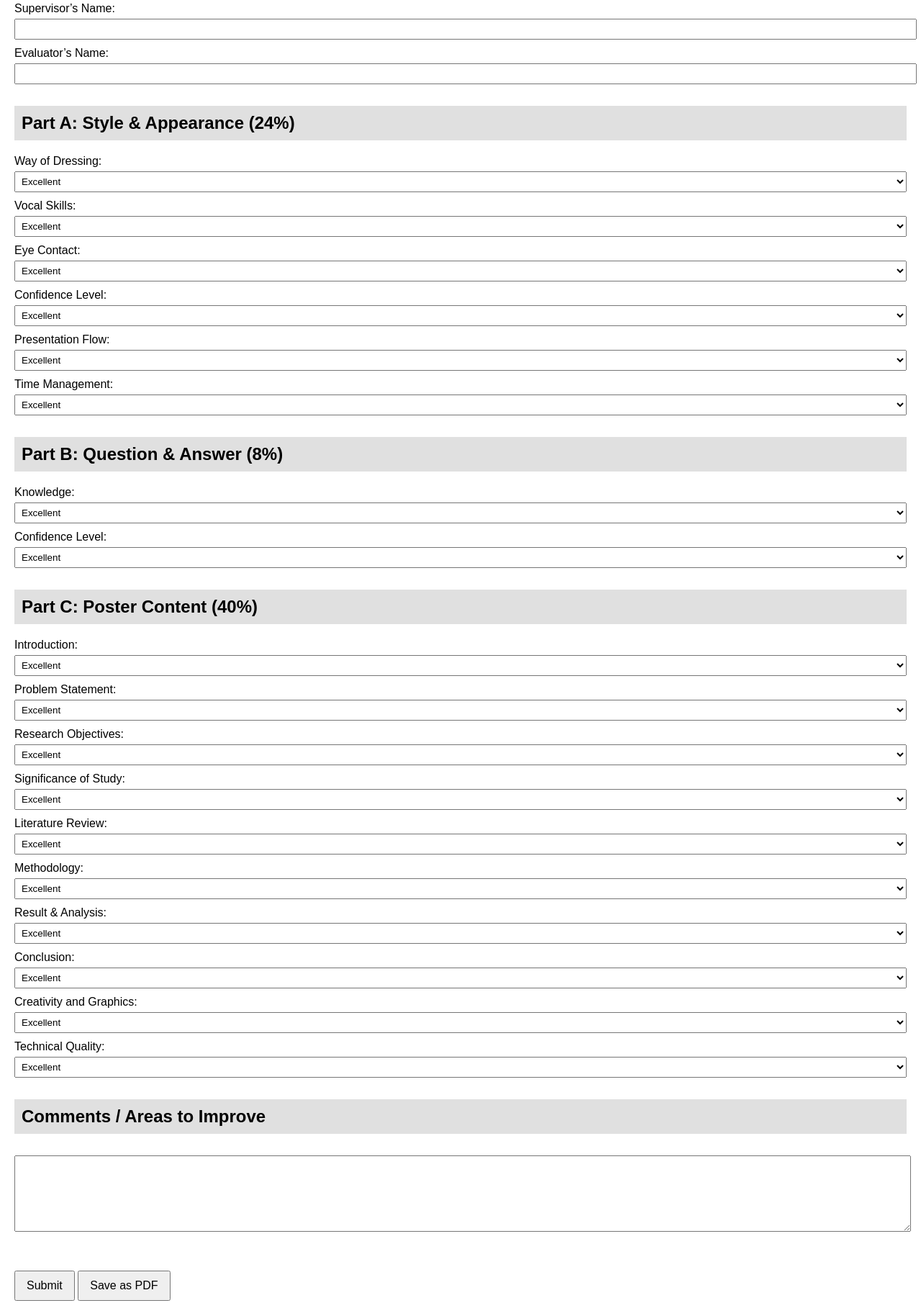
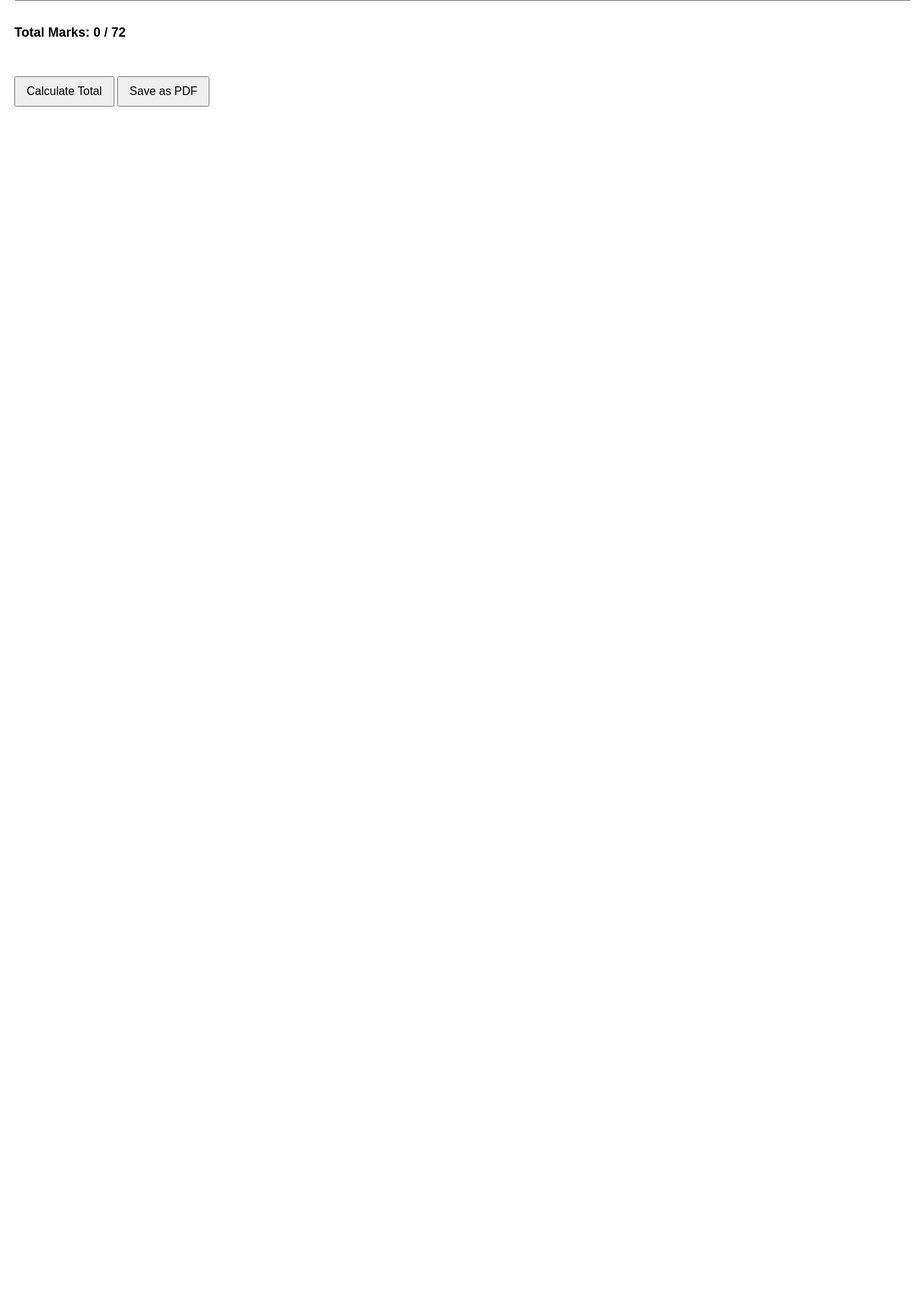
Before and after one commit to eminertrainer/poster-evaluation-form, a plain HTML site: page index.html in a window 1280 px wide. Shown: the part 263-2073 px from the top of the page at 72% size. After the commit the page ends 800 px from the top, so only its background shows below. Drawn offline with Linux system fonts and the light colour scheme.

Commit message:
Add files via upload

```diff
--- a/index.html
+++ b/index.html
@@ -11,209 +11,28 @@
     select, input[type="text"] { width: 100%; padding: 5px; margin-top: 5px; }
     textarea { width: 100%; height: 100px; margin-top: 10px; }
     .section { margin-bottom: 30px; }
+    .total { font-weight: bold; font-size: 18px; margin-top: 20px; }
     button { margin-top: 20px; padding: 10px 15px; font-size: 16px; }
   </style>
 </head>
 <body>
   <h1>SQQZK4993 Poster Evaluation Form</h1>
   <form id="evaluationForm">
-    <div class="section">
-      <label>Student’s Name:</label>
-      <input type="text" name="studentName">
-
-      <label>Matric Number:</label>
-      <input type="text" name="matricNumber">
-
-      <label>Project Title:</label>
-      <input type="text" name="projectTitle">
-
-      <label>Supervisor’s Name:</label>
-      <input type="text" name="supervisorName">
-
-      <label>Evaluator’s Name:</label>
-      <input type="text" name="evaluatorName">
-    </div>
-
-    <div class="section">
-      <h2>Part A: Style & Appearance (24%)</h2>
-      <label>Way of Dressing:</label>
-      <select name="dressing">
-        <option value="4">Excellent</option>
-        <option value="3">Good</option>
-        <option value="2">Fair</option>
-        <option value="1">Poor</option>
-        <option value="0">Not follow code</option>
-      </select>
-
-      <label>Vocal Skills:</label>
-      <select name="vocal">
-        <option value="4">Excellent</option>
-        <option value="3">Good</option>
-        <option value="2">Fair</option>
-        <option value="1">Poor</option>
-        <option value="0">No tones</option>
-      </select>
-
-      <label>Eye Contact:</label>
-      <select name="eyeContact">
-        <option value="4">Excellent</option>
-        <option value="3">Good</option>
-        <option value="2">Fair</option>
-        <option value="1">Poor</option>
-        <option value="0">None</option>
-      </select>
-
-      <label>Confidence Level:</label>
-      <select name="confidenceA">
-        <option value="4">Excellent</option>
-        <option value="3">Good</option>
-        <option value="2">Fair</option>
-        <option value="1">Poor</option>
-        <option value="0">None</option>
-      </select>
-
-      <label>Presentation Flow:</label>
-      <select name="flow">
-        <option value="4">Excellent</option>
-        <option value="3">Good</option>
-        <option value="2">Fair</option>
-        <option value="1">Poor</option>
-        <option value="0">Not organized</option>
-      </select>
-
-      <label>Time Management:</label>
-      <select name="time">
-        <option value="4">Excellent</option>
-        <option value="3">Good</option>
-        <option value="2">Fair</option>
-        <option value="1">Poor</option>
-        <option value="0">No time limit</option>
-      </select>
-    </div>
-
-    <div class="section">
-      <h2>Part B: Question & Answer (8%)</h2>
-      <label>Knowledge:</label>
-      <select name="knowledge">
-        <option value="4">Excellent</option>
-        <option value="3">Good</option>
-        <option value="2">Fair</option>
-        <option value="1">Poor</option>
-        <option value="0">None</option>
-      </select>
-
-      <label>Confidence Level:</label>
-      <select name="confidenceB">
-        <option value="4">Excellent</option>
-        <option value="3">Good</option>
-        <option value="2">Fair</option>
-        <option value="1">Poor</option>
-        <option value="0">None</option>
-      </select>
-    </div>
-
-    <div class="section">
-      <h2>Part C: Poster Content (40%)</h2>
-      <label>Introduction:</label>
-      <select name="intro">
-        <option value="4">Excellent</option>
-        <option value="3">Good</option>
-        <option value="2">Fair</option>
-        <option value="1">Poor</option>
-        <option value="0">Not provided</option>
-      </select>
-
-      <label>Problem Statement:</label>
-      <select name="problem">
-        <option value="4">Excellent</option>
-        <option value="3">Good</option>
-        <option value="2">Fair</option>
-        <option value="1">Poor</option>
-        <option value="0">Not provided</option>
-      </select>
-
-      <label>Research Objectives:</label>
-      <select name="objectives">
-        <option value="4">Excellent</option>
-        <option value="3">Good</option>
-        <option value="2">Fair</option>
-        <option value="1">Poor</option>
-        <option value="0">Not provided</option>
-      </select>
-
-      <label>Significance of Study:</label>
-      <select name="significance">
-        <option value="4">Excellent</option>
-        <option value="3">Good</option>
-        <option value="2">Fair</option>
-        <option value="1">Poor</option>
-        <option value="0">Not provided</option>
-      </select>
-
-      <label>Literature Review:</label>
-      <select name="literature">
-        <option value="4">Excellent</option>
-        <option value="3">Good</option>
-        <option value="2">Fair</option>
-        <option value="1">Poor</option>
-        <option value="0">Not provided</option>
-      </select>
-
-      <label>Methodology:</label>
-      <select name="methodology">
-        <option value="4">Excellent</option>
-        <option value="3">Good</option>
-        <option value="2">Fair</option>
-        <option value="1">Poor</option>
-        <option value="0">Not provided</option>
-      </select>
-
-      <label>Result & Analysis:</label>
-      <select name="result">
-        <option value="4">Excellent</option>
-        <option value="3">Good</option>
-        <option value="2">Fair</option>
-        <option value="1">Poor</option>
-        <option value="0">Not provided</option>
-      </select>
-
-      <label>Conclusion:</label>
-      <select name="conclusion">
-        <option value="4">Excellent</option>
-        <option value="3">Good</option>
-        <option value="2">Fair</option>
-        <option value="1">Poor</option>
-        <option value="0">Not provided</option>
-      </select>
-
-      <label>Creativity and Graphics:</label>
-      <select name="graphics">
-        <option value="4">Excellent</option>
-        <option value="3">Good</option>
-        <option value="2">Fair</option>
-        <option value="1">Poor</option>
-        <option value="0">Not provided</option>
-      </select>
-
-      <label>Technical Quality:</label>
-      <select name="technical">
-        <option value="4">Excellent</option>
-        <option value="3">Good</option>
-        <option value="2">Fair</option>
-        <option value="1">Poor</option>
-        <option value="0">Not provided</option>
-      </select>
-    </div>
-
+    <!-- Existing form content -->
     <div class="section">
       <h2>Comments / Areas to Improve</h2>
       <textarea name="comments"></textarea>
     </div>
 
-    <button type="submit">Submit</button>
+    <div class="section total">
+      Total Marks: <span id="totalMarks">0</span> / 72
+    </div>
+
+    <button type="button" onclick="calculateTotal()">Calculate Total</button>
     <button type="button" onclick="saveAsPDF()">Save as PDF</button>
   </form>
 
+  <script src="https://cdnjs.cloudflare.com/ajax/libs/html2pdf.js/0.9.2/html2pdf.bundle.min.js"></script>
   <script>
     function saveAsPDF() {
       const form = document.getElementById('evaluationForm');
@@ -224,10 +43,18 @@
         html2canvas: { scale: 2 },
         jsPDF: { unit: 'in', format: 'letter', orientation: 'portrait' }
       };
-
       html2pdf().from(form).set(opt).save();
     }
+
+    function calculateTotal() {
+      const form = document.getElementById('evaluationForm');
+      const selects = form.querySelectorAll('select');
+      let total = 0;
+      selects.forEach(select => {
+        total += parseInt(select.value || 0);
+      });
+      document.getElementById('totalMarks').innerText = total;
+    }
   </script>
-  <script src="https://cdnjs.cloudflare.com/ajax/libs/html2pdf.js/0.9.2/html2pdf.bundle.min.js"></script>
 </body>
 </html>
```
